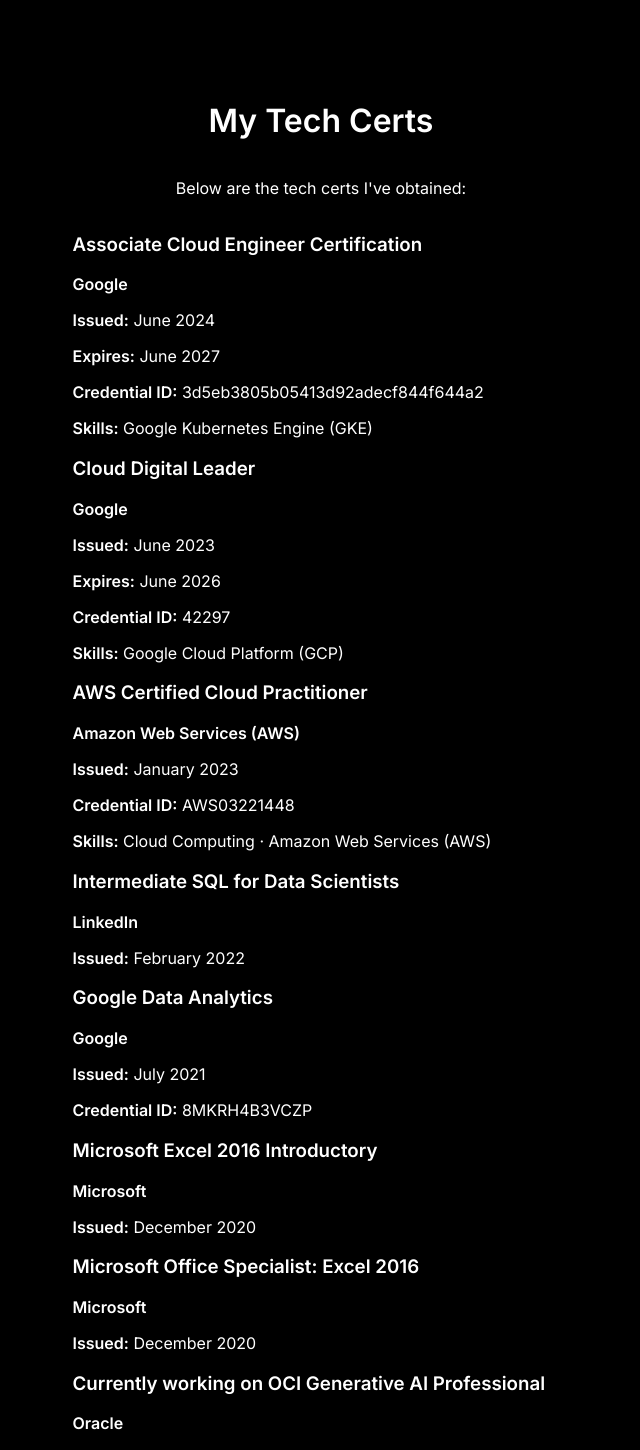
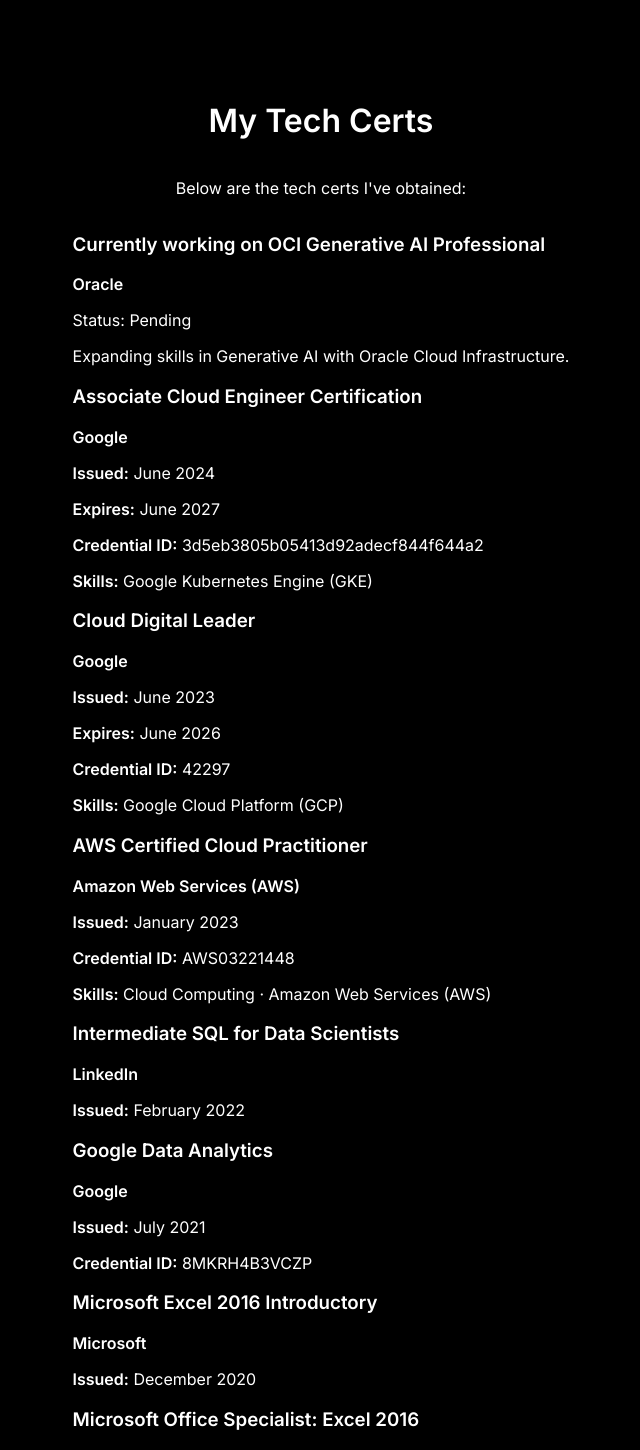
Before and after one commit to ralphieninefo/hire-raphael-nextjs, a Next.js app: page /my-tech-certs in a window 1280 px wide. Shown: the top 1450 px of the page, without its empty margins (319-959 px from the left). Built offline with nearby package versions, Linux system fonts and the light colour scheme; a web font is replaced by a local one.

Commit message:
Move OCI Generative AI Professional to the top of the timeline and mark as pending

```diff
--- a/pages/my-tech-certs.js
+++ b/pages/my-tech-certs.js
@@ -12,6 +12,12 @@
         <p>Below are the tech certs I've obtained:</p>
         <div className={styles.certifications}>
           <div className={styles.timeline}>
+            <div className={styles.timelineItem}>
+              <h3>Currently working on OCI Generative AI Professional</h3>
+              <p><strong>Oracle</strong></p>
+              <p>Status: Pending</p>
+              <p>Expanding skills in Generative AI with Oracle Cloud Infrastructure.</p>
+            </div>
             <div className={styles.timelineItem}>
               <h3>Associate Cloud Engineer Certification</h3>
               <p><strong>Google</strong></p>
@@ -56,11 +62,6 @@
               <p><strong>Microsoft</strong></p>
               <p><strong>Issued:</strong> December 2020</p>
             </div>
-            <div className={styles.timelineItem}>
-              <h3>Currently working on OCI Generative AI Professional</h3>
-              <p><strong>Oracle</strong></p>
-              <p>Expanding skills in Generative AI with Oracle Cloud Infrastructure.</p>
-            </div>
           </div>
         </div>
       </main>
```
